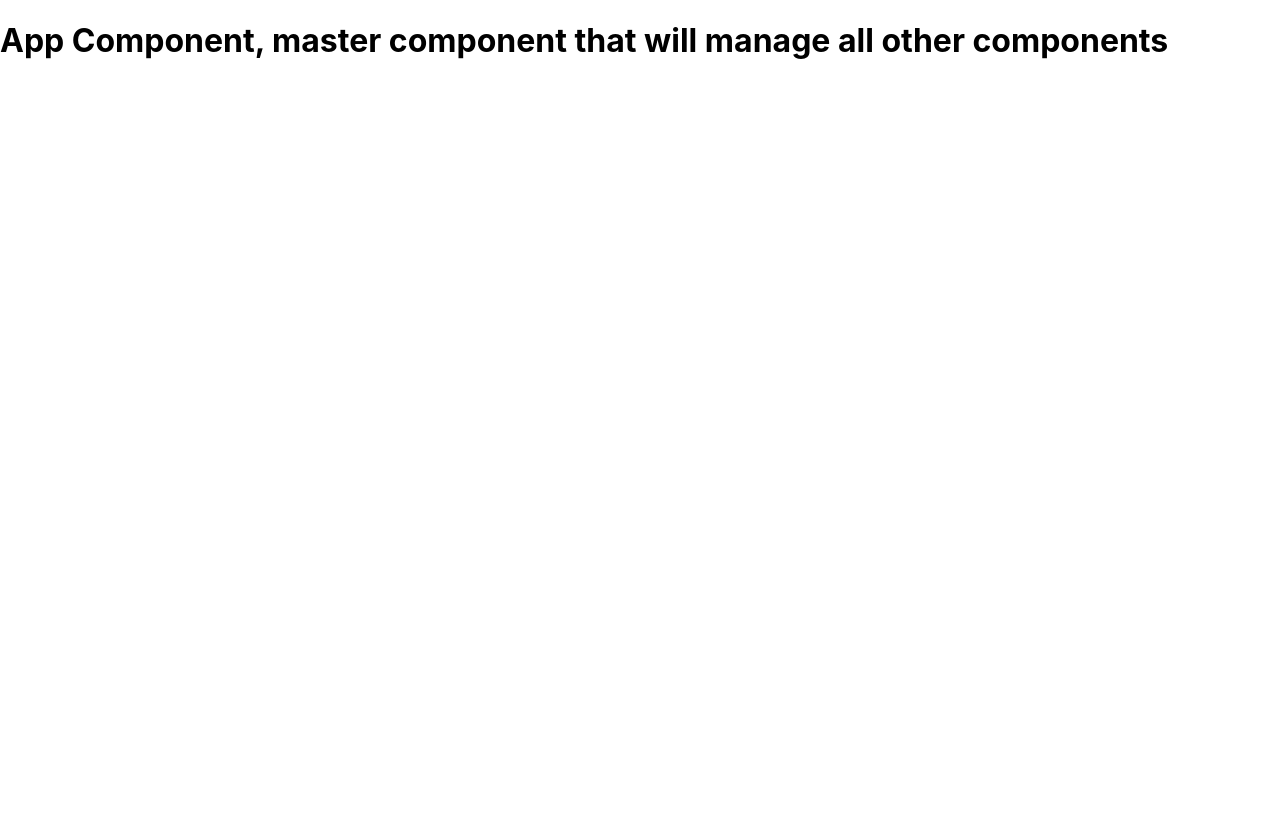
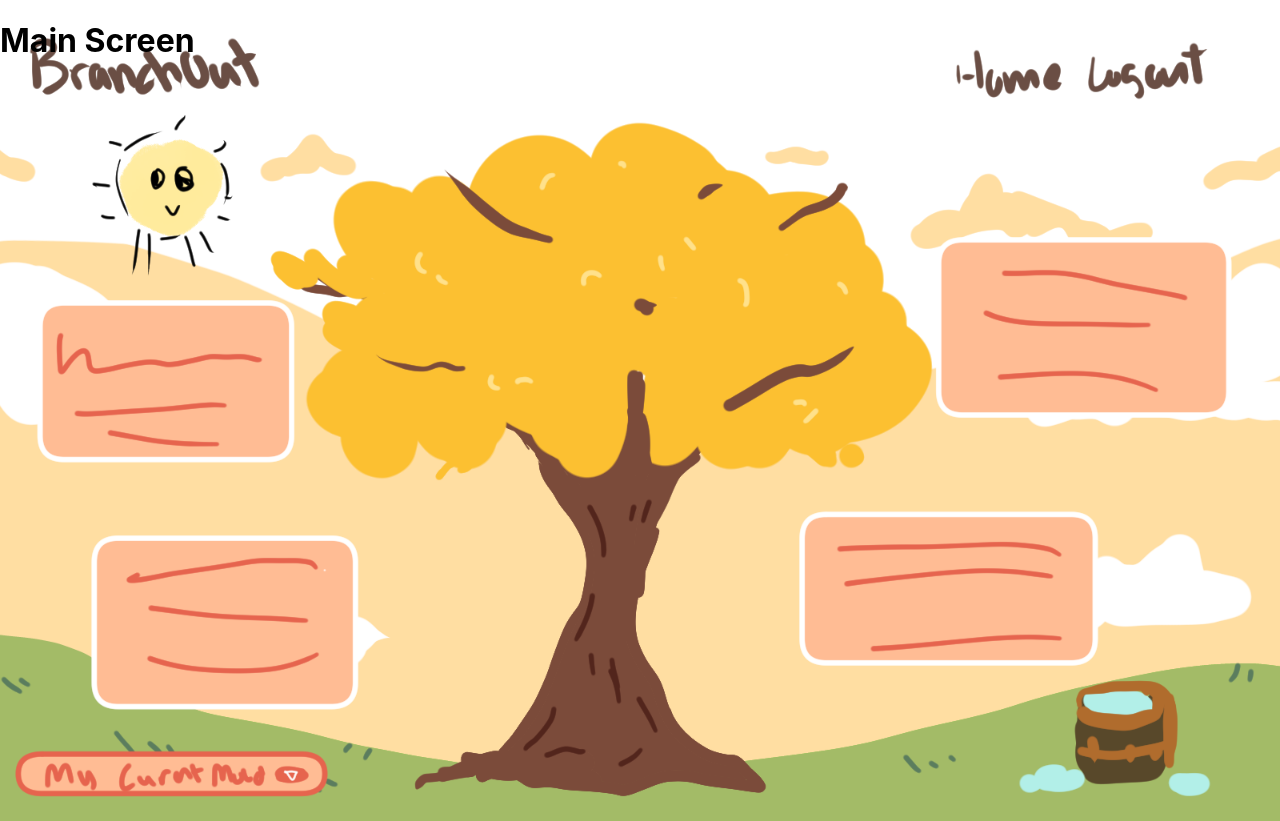
Before and after one commit to CarbonellKatie/Branch-Out, a React (Create React App) app in the folder branch-out/: page / in a window 1280 px wide. Before the commit the page ends 800 px from the top, so only its background shows below. Built offline with nearby package versions, Linux system fonts and the light colour scheme.

Commit message:
background img

```diff
--- a/branch-out/src/App.js
+++ b/branch-out/src/App.js
@@ -1,13 +1,12 @@
 //EDIT THIS
 //pls work or ill cry
+import MainScreen from "./MainScreen/MainScreen.jsx";
 
 function App() {
   return (
     <div className="App">
       {
-        <h1>
-          App Component, master component that will manage all other components
-        </h1>
+        <MainScreen></MainScreen>
         /* html goes here */
       }
     </div>
--- a/branch-out/src/MainScreen/MainScreen.css
+++ b/branch-out/src/MainScreen/MainScreen.css
@@ -0,0 +1,9 @@
+#body {
+  background: url(./main.png) no-repeat center center fixed;
+  -webkit-background-size: cover;
+  -moz-backgroun-size: cover;
+  -o-background-size: cover;
+  background-size: cover;
+  height: 100vh;
+  width: 100%;
+}
--- a/branch-out/src/MainScreen/MainScreen.jsx
+++ b/branch-out/src/MainScreen/MainScreen.jsx
@@ -1,7 +1,12 @@
+import "./MainScreen.css";
+
 const MainScreen = () => {
   return (
     <div id="main-screen">
-      <h1>Main Screen</h1>
+      <div id="body">
+        <h1>Main Screen</h1>
+      </div>
     </div>
   );
 };
+export default MainScreen;
```
Also changed, not shown: branch-out/src/MainScreen/main.png (added).
